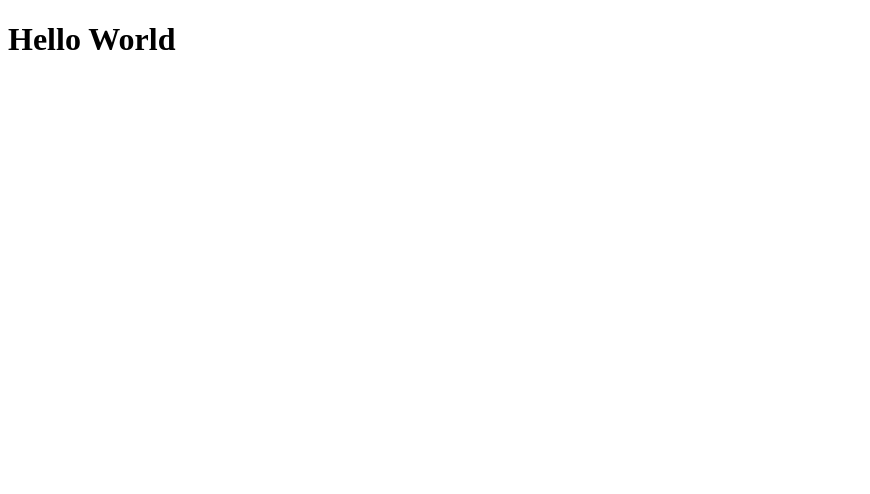
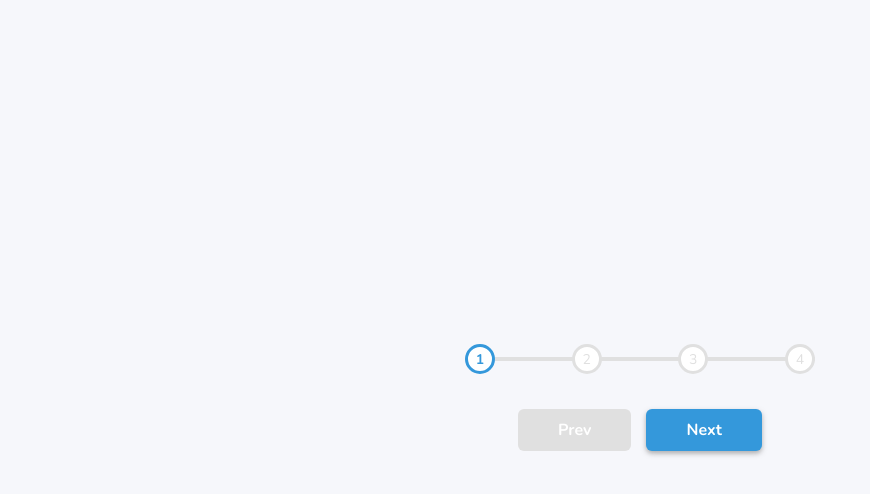
Before and after one commit to daniNKV/50proyects-50days, a plain HTML site: page _progress-steps/index.html in a window 1280 px wide. Shown: the whole page, without its empty margins (0-870 px from the left). Drawn offline with nearby package versions, Linux system fonts and the light colour scheme.

Commit message:
Animated progress steps

```diff
--- a/_progress-steps/index.html
+++ b/_progress-steps/index.html
@@ -4,11 +4,23 @@
     <meta charset="UTF-8">
     <meta http-equiv="X-UA-Compatible" content="IE=edge">
     <meta name="viewport" content="width=device-width, initial-scale=1.0">
-    <title>Document</title>
+    <title>Progress Steps</title>
+    <link rel="stylesheet" href="style.css">
 </head>
 <body>
+    <div class="container">
+        <div class="progreso-container">
+            <div class="progreso" id="progreso"></div>
+                <div class="circle activo ">1</div>
+                <div class="circle">2</div>
+                <div class="circle">3</div>
+                <div class="circle">4</div>
+        </div>
 
-    <h1>Hello World</h1>
+        <button class="btn" id="prev" disabled>Prev</button>
+        <button class="btn" id="next" >Next</button>
+    </div>
+    <script src="/scripts.js"></script>
+</body>
 
-</body>
 </html>
--- a/_progress-steps/scripts.js
+++ b/_progress-steps/scripts.js
@@ -0,0 +1,49 @@
+const $progreso = document.getElementById('progreso');
+const $prevBtn = document.getElementById('prev');
+const $nextBtn = document.getElementById('next');
+const $circles = document.querySelectorAll('.circle');
+
+let activoActual = 1 ;
+
+$nextBtn.addEventListener('click', () => {
+    activoActual++
+
+    if (activoActual > $circles.length) {
+        activoActual = $circles.length;
+    }
+    update()
+
+})
+
+$prevBtn.addEventListener('click', () => {
+    activoActual--;
+
+    if (activoActual < 1) {
+        activoActual = 1;
+    }
+    update()
+})
+
+function update() {
+    $circles.forEach((circle,index) => {
+        if(index < activoActual) {
+            circle.classList.add('activo')
+        }
+        else {
+            circle.classList.remove('activo');
+        }
+    })
+
+    const activos = document.querySelectorAll('.activo')
+
+    $progreso.style.width = (activos.length - 1) / ($circles.length - 1) * 100 + '%';
+
+    if (activoActual == 1) {
+        $prevBtn.disabled = true;
+    } else if (activoActual === $circles.length) {
+        $nextBtn.disabled = true;
+    } else {
+        $prevBtn.disabled = false;
+        $nextBtn.disabled = false;
+    }
+}
--- a/_progress-steps/style.css
+++ b/_progress-steps/style.css
@@ -2,6 +2,9 @@
 
 :root {
     --ff-ppal : 'Nunito', sans-serif;
+    --clr-azul : #3498db;
+    --clr-gris : #e0e0e0;
+    --clr-bg : #f6f7fb;
 }
 html {
     box-sizing: border-box;
@@ -13,14 +16,16 @@ html {
   }
 
   body {
+    background-color: var(--clr-bg);
     font-family: --var(--ff-ppal);
+    font-weight: 400;
+    font-size: 2rem;
     display: flex;
-      flex-direction: column;
     align-items: center;
     justify-content: center;
     height: 100vh;
     margin: 0;
-      overflow: hidden
+    overflow: hidden;
   }
 
   h1 {
@@ -29,3 +34,92 @@ html {
   p {
     font-size: 1.6rem;
   }
+
+  .container {
+    text-align: center;
+  }
+
+  .progreso-container {
+    display: flex;
+    justify-content: space-between;
+    position: relative;
+    margin-bottom: 3rem;
+    max-width: 100%;
+    width: 35rem;
+  }
+
+  .progreso-container::before {
+    content: '';
+    background-color: var(--clr-gris);
+    position: absolute;
+    top: 50%;
+    left: 0;
+    height: 0.4rem;
+    width: 100%;
+    transform: translateY(-50%);
+    z-index: -1;
+
+  }
+
+  .progreso {
+    background-color: var(--clr-azul);
+    position: absolute;
+    top: 50%;
+    left: 0;
+    height: 0.4rem;
+    width: 0%;
+    transform: translateY(-50%);
+    z-index: -1;
+    transition: .4s ease
+  }
+
+  .circle {
+    background-color: white;
+    color: var(--clr-gris);
+    font-family: var(--ff-ppal);
+    font-size: 1.4rem;
+    border-radius: 50%;
+    height: 3rem;
+    width: 3rem;
+    display: flex;
+    align-items: center;
+    justify-content: center;
+    border: .3rem solid ;
+    transition: .4s ease;
+  }
+
+  .circle.activo {
+      border-color: var(--clr-azul);
+      color: var(--clr-azul);
+      font-weight: 900;
+  }
+
+  .btn {
+      background-color: var(--clr-azul);
+      color: #fff;
+      border: 0;
+      border-radius: .6rem;
+      box-shadow: 0px 2.5px 5px rgba(138, 138, 138, 0.685); ;
+      cursor: pointer;
+      font-family: inherit;
+      padding: 1rem 4rem;
+      margin: .5rem;
+      font-size: 1.6rem;
+      font-weight: 700;
+      font-family: var(--ff-ppal);
+  }
+
+  .btn:active {
+      transform: scale(.98)
+  }
+
+  .btn:focus {
+      outline: none;
+  }
+
+  .btn:disabled {
+      background-color: var(--clr-gris);
+      cursor: not-allowed;
+      box-shadow: none;
+
+  }
```
Lines whose indentation alone changed are shown as unchanged.
